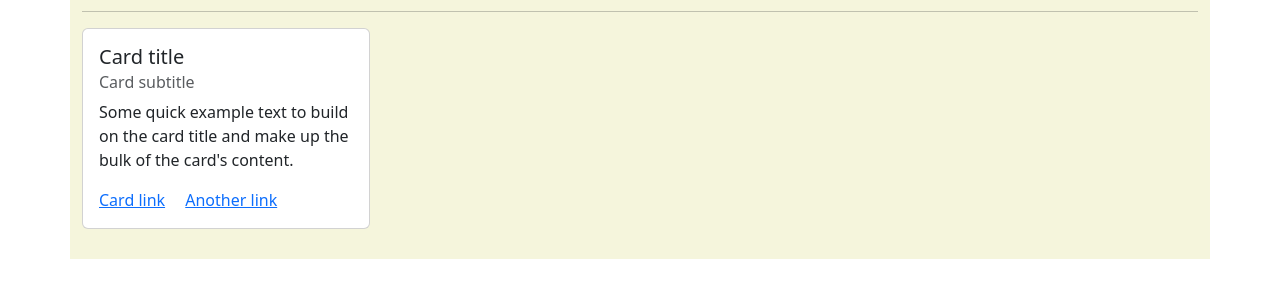
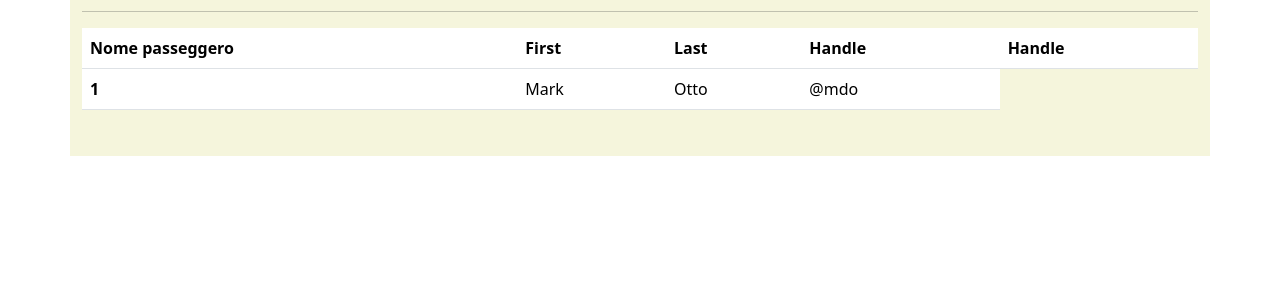
Before and after one commit to itsjohn11/js-biglietto-treno-form, a plain HTML site: page index.html in a window 1280 px wide. Shown: the part 587-884 px from the top of the page. After the commit the page ends 800 px from the top, so only its background shows below. Drawn offline with nearby package versions, Linux system fonts and the light colour scheme.

Commit message:
step 4bis

```diff
--- a/index.html
+++ b/index.html
@@ -29,7 +29,7 @@
                     <input class="form-control" type="text" id="kmToTravel" autocomplete="off">
                 </div>
                 <div class="mb-2">
-                        <label for="ageRange">ageRange</label>
+                    <label for="ageRange">ageRange</label>
                     <select id="ageRange">
                         <option value="minorenne">Minorenne</option>
                         <option value="maggiorenne">Maggiorenne</option>
@@ -47,15 +47,26 @@
 
             <hr>
 
-            <div class="card" style="width: 18rem;">
-                <div class="card-body">
-                  <h5 class="card-title">Card title</h5>
-                  <h6 class="card-subtitle mb-2 text-body-secondary">Card subtitle</h6>
-                  <p class="card-text">Some quick example text to build on the card title and make up the bulk of the card's content.</p>
-                  <a href="#" class="card-link">Card link</a>
-                  <a href="#" class="card-link">Another link</a>
-                </div>
-              </div>
+            <table class="table">
+                <thead>
+                  <tr>
+                    <th scope="col">Nome passeggero</th>
+                    <th scope="col">First</th>
+                    <th scope="col">Last</th>
+                    <th scope="col">Handle</th>
+                    <th scope="col">Handle</th>
+                  </tr>
+                </thead>
+                <tbody>
+                  <tr>
+                    <th scope="row">1</th>
+                    <td>Mark</td>
+                    <td>Otto</td>
+                    <td>@mdo</td>
+                  </tr>
+
+
+                </tbody>
         </div>
     </main>
     <footer>
--- a/js/script.js
+++ b/js/script.js
@@ -19,35 +19,65 @@ Vi consigliamo di seguire questo ordine nella risoluzione dell'esercizio:
 
 
 
-// const generateButton = document.getElementById("generate-btn");
-// console.log(generateButton);
-// const cancelButton = document.getElementById("cancel-btn");
-// console.log(cancelButton);
+//Preleviamo input e form
+
 const ticketForm = document.getElementById("ticket-form");
 console.log(ticketForm);
-
-ticketForm.addEventListener("generate",  manageSend);
-
-function manageSend(){
-    console.log("generate");
-}
-
-
-
-
-
-
 
 const nameSurnameInput = document.getElementById("nameSurname");
 console.log("nameSurnameInput");
 const kmToTravelInput = document.getElementById("kmToTravel");
 console.log("kmInput");
 
-
 // const ageRangeOption = document.getElementById("AgeRange");
 // console.log("ageRangeSelect");
 
-// generateButton.addEventListener("click", function(){
+//Preleviamo i risultati e stampiamoli nel biglietto
+
+
+
+
+ticketForm.addEventListener("generate",  manageSend);
+
+function manageSend(event){
+    event.preventDEfault();
+    const nameSurname = nameSurnameInput.value;
+    const kmToTravel = kmToTravelInput.value;
+    console.log(kmToTravel);
+}
+
+
+
+// Calcolo del biglietto
+
+//     const prezzoFinale = kmStr * 0.21;
+//     console.log(prezzoFinale);
+
+// if (prezzoFinale){
+//     const prezzoFinale = kmStr * 0.21;
+//     let x = 3.14;
+// }
+// if (ageStr < 18 ){
+//     const multipli = prezzoFinale * 80 / 100;
+//     console.log(multipli);
+// }else if (ageStr > 65) {
+//     const multipli = prezzoFinale * 60 / 100;
+//     console.log(multipli);
+// }else {
+
+// }
+
+
+
+
+// const generateButton = document.getElementById("generate-btn");
+// console.log(generateButton);
+// const cancelButton = document.getElementById("cancel-btn");
+// console.log(cancelButton);
+
+
+
+// generateButton.addEventListener("generate-btn", function(){
 //     console.log("dentro click listener");
 //     const nameSurname = nameSurnameInput.value;
 //     console.log(nameSurname);
@@ -67,14 +97,14 @@ console.log("kmInput");
 
 // ticketform.addEventListener("submit", handleticketform);
 
-function handleticketform(event){
-    event.preventDefault();
-    console.log("ticketform");
-    const nameSurname = nameSurnameInput.ariaValueMax;
-    const km = kmInput.ariaValueMax;
-    const data = `${nameSurname} ${km}`;
-    console.log(data);
-}
+// function handleticketform(event){
+//     event.preventDefault();
+//     console.log("ticketform");
+//     const nameSurname = nameSurnameInput.ariaValueMax;
+//     const km = kmInput.ariaValueMax;
+//     const data = `${nameSurname} ${km}`;
+//     console.log(data);
+// }
 
 
 
```
